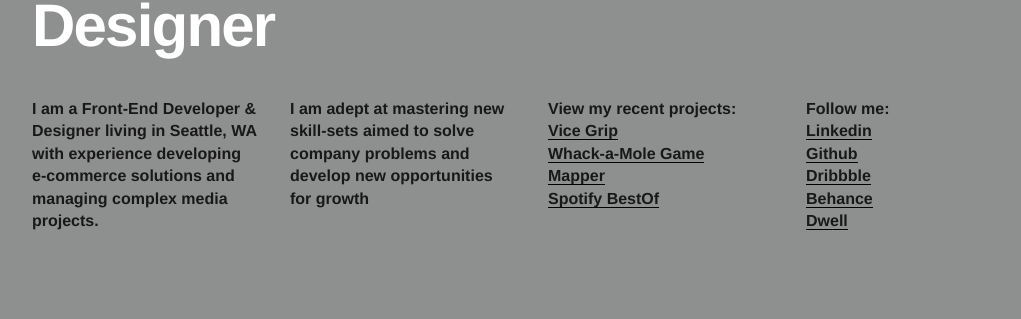
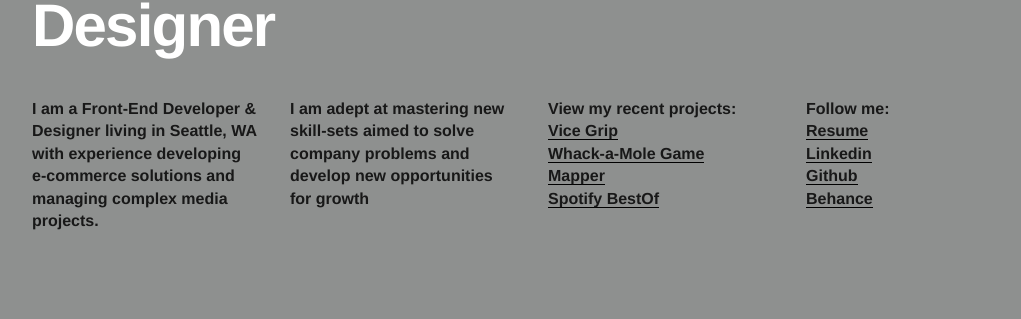
Before and after one commit to BertHaine/BertHaine.github.io, a Jekyll site: the page built from index.html, in a window 1280 px wide. Shown: the part 439-758 px from the top of the page, without its empty margins (108-1129 px from the left). Built offline with Jekyll 4.4.1, drawn with Linux system fonts in a browser that asks for light colours.

```diff
--- /dev/null
+++ b/CNAME
@@ -0,0 +1 @@
+bertramhaine.com
--- a/_data/data.yml
+++ b/_data/data.yml
@@ -1,14 +1,12 @@
 social:
+  - title: Resume
+    url: https://www.dropbox.com/s/i48fakzx2qnk2dd/BertramHaineResume-New.pdf?dl=0
   - title: Linkedin
     url: https://www.linkedin.com/in/bertramhaine/
   - title: Github
     url: https://github.com/BertHaine/
-  - title: Dribbble
-    url: https://www.dribbble.com/in/berthaine/
   - title: Behance
     url: https://behance.net/bertramhaine
-  - title: Dwell
-    url: https://behance.net/bertramhainedat
 
 projects:
   - title: Vice Grip
--- a/_includes/info.html
+++ b/_includes/info.html
@@ -13,7 +13,7 @@
     <h3>View my recent projects:</h3>
     <ul>
       {% for item in site.data.data.projects %}
-      <li><a href="{{ item.url }}" >{{ item.title }}</a></li>
+      <li><a href="{{ item.url }}"  target="_blank">{{ item.title }}</a></li>
       {% endfor %}
     </ul>
   </div>
@@ -21,7 +21,7 @@
     <h3>Follow me:</h3>
     <ul>
       {% for item in site.data.data.social %}
-      <li><a href="{{ item.url }}" >{{ item.title }}</a></li>
+      <li><a href="{{ item.url }}" target="_blank">{{ item.title }}</a></li>
       {% endfor %}
     </ul>
   </div>
--- a/_layouts/default.html
+++ b/_layouts/default.html
@@ -11,8 +11,7 @@
 
 </head>
 <body>
-
-    <div class="site">
+  <div class="container">
     {{ content }}
   </div>
   <script type="text/javascript" src='/js/main.js'></script>
--- a/_scss/base/_base.scss
+++ b/_scss/base/_base.scss
@@ -17,7 +17,7 @@ body {
   background: #8E908F;
 }
 
-.site {
+.container {
   width: 88.88889%;
   max-width: 1000px;
   margin-right: auto;
--- a/index.html
+++ b/index.html
@@ -4,9 +4,9 @@ title: Bertram Haine | Web Developer & Designer
 ---
 
 
-<div id="fullpage" class="home">
-  {% include header.html %}
+{% include header.html %}
+<main class="main">
   {% include intro.html %}
   {% include info.html %}
-  {% include footer.html %}
-</div>
+</main>
+{% include footer.html %}
```
Also changed, not shown: css/main.css (+1 -1 lines). Lines whose indentation alone changed are shown as unchanged.
